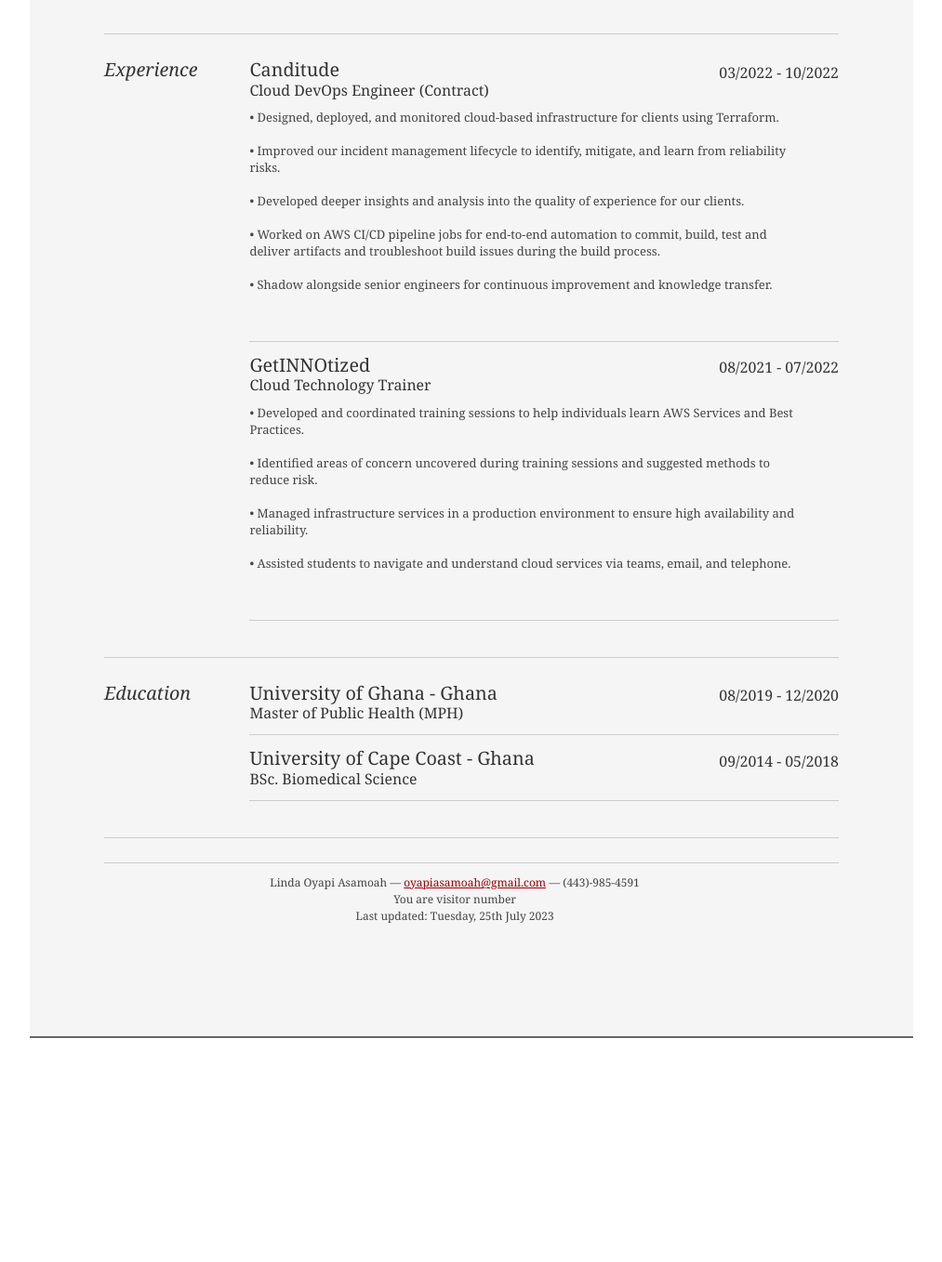
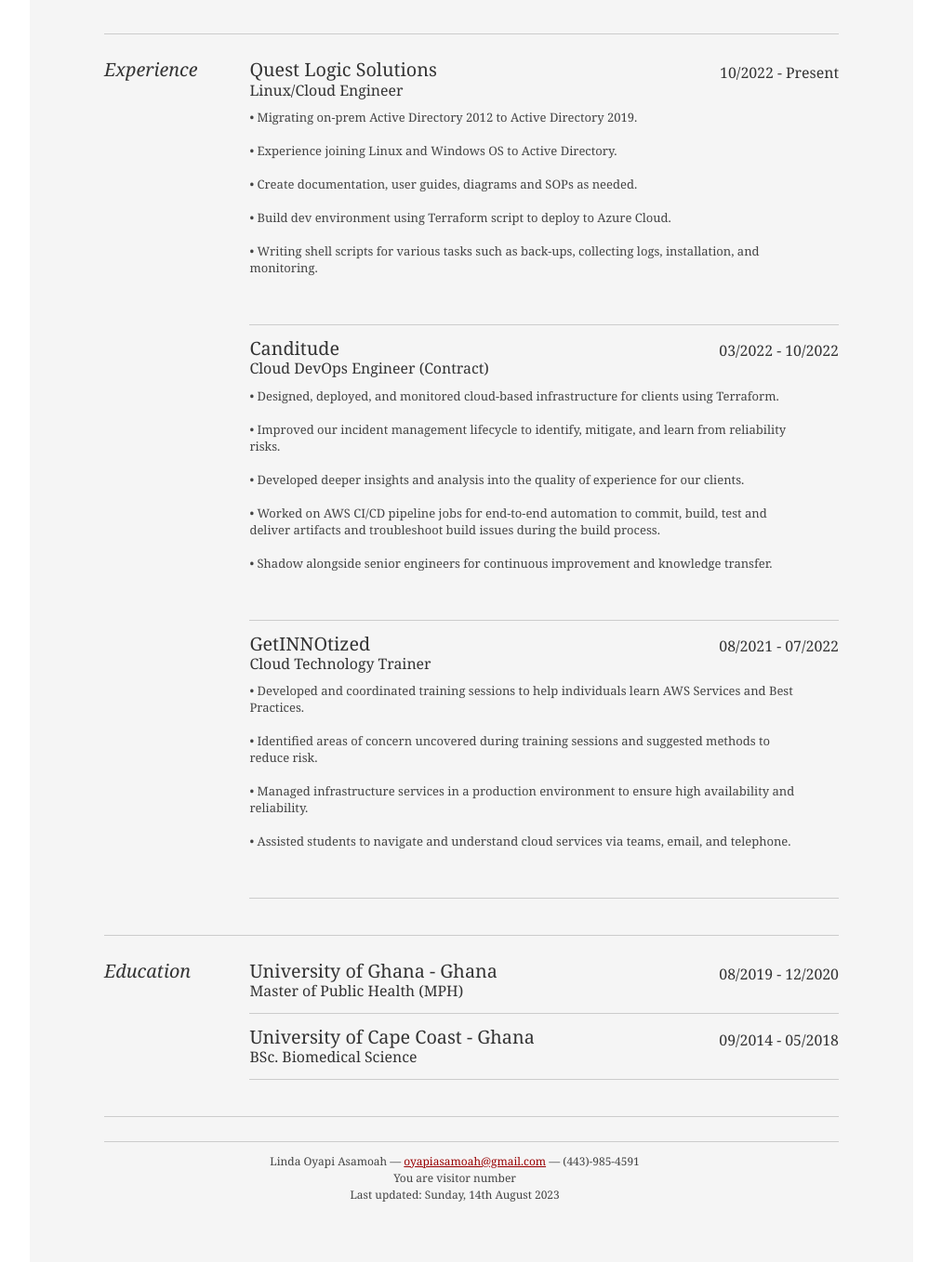
Before and after one commit to Oyaps/aws_cloud_resume_challenge, a plain HTML site: page resume-frontend/index.html in a window 1280 px wide. Shown: the part 1136-2494 px from the top of the page at 93% size, without its empty margins (133-1146 px from the left). Before the commit the page ends 2333 px from the top, so only its background shows below. Drawn offline with Linux system fonts and the light colour scheme; no server answers.

Commit message:
frontend changes

```diff
--- a/resume-frontend/index.html
+++ b/resume-frontend/index.html
@@ -36,7 +36,7 @@
 						<h3><a href="mailto:oyapiasamoah@gmail.com"><i class="fa fa-envelope"></i> Email</a></h3>
 						<h3><a href="https://github.com/Oyaps"><i class="fa fa-github"></i>GitHub</a></h3>
 						<h3><a href="https://www.linkedin.com/in/linda-oyapi-asamoah/"><i class="fa fa-linkedin"></i> LinkedIn</a></h3>
-						<h3> <a href="https://www.oyaps.com/oyaps_resume.pdf" target="_blank">Download PDF</a></h3>
+						<h3> <a href="pdf/oyaps_resume.pdf" target="_blank">Download PDF</a></h3>
 						<!-- <h3>Pasadena, MD</h3> -->
 						<h3>(443)-985-4591</h3>
 					</div><!--// .contact-info -->
@@ -152,6 +152,27 @@
 						<div class="yui-u">
 
 							<div class="job">
+								<h2>Quest Logic Solutions</h2>
+								<h3>Linux/Cloud Engineer </h3>
+								<h4>10/2022 - Present</h4>
+								<p>
+								• Migrating on-prem Active Directory 2012 to Active Directory 2019.
+								<br>
+								<br>
+								• Experience joining Linux and Windows OS to Active Directory.
+								<br>
+								<br>
+								• Create documentation, user guides, diagrams and SOPs as needed.
+								<br>
+								<br>
+							  	• Build dev environment using Terraform script to deploy to Azure Cloud.
+								<br>
+								<br>
+								• Writing shell scripts for various tasks such as back-ups, collecting logs, installation, and monitoring.
+								</p>
+							</div>
+
+							<div class="job">
 								<h2>Canditude</h2>
 								<h3>Cloud DevOps Engineer (Contract)</h3>
 								<h4>03/2022 - 10/2022</h4>
@@ -224,7 +245,7 @@
 		<div id="ft">
 			<p>Linda Oyapi Asamoah &mdash; <a href="mailto:oyapiasamoah@gmail.com">oyapiasamoah@gmail.com</a> &mdash; (443)-985-4591</p>
 			<p>You are visitor number <a id="visitors"></a> </p>
-			<p>Last updated: Tuesday, 25th July 2023 </p>
+			<p>Last updated: Sunday, 14th August 2023 </p>
 		</div><!--// footer -->
 
 	</div><!-- // inner -->
```
Also changed, not shown: 3 other files.
